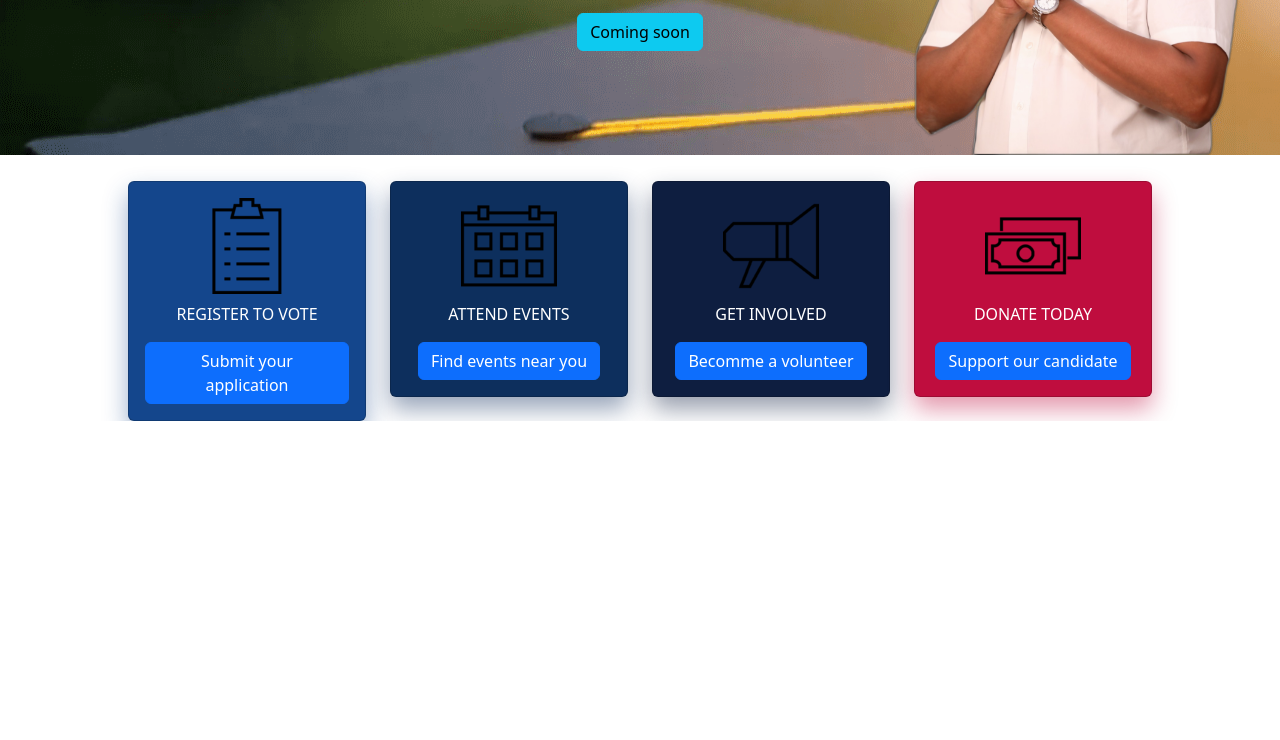
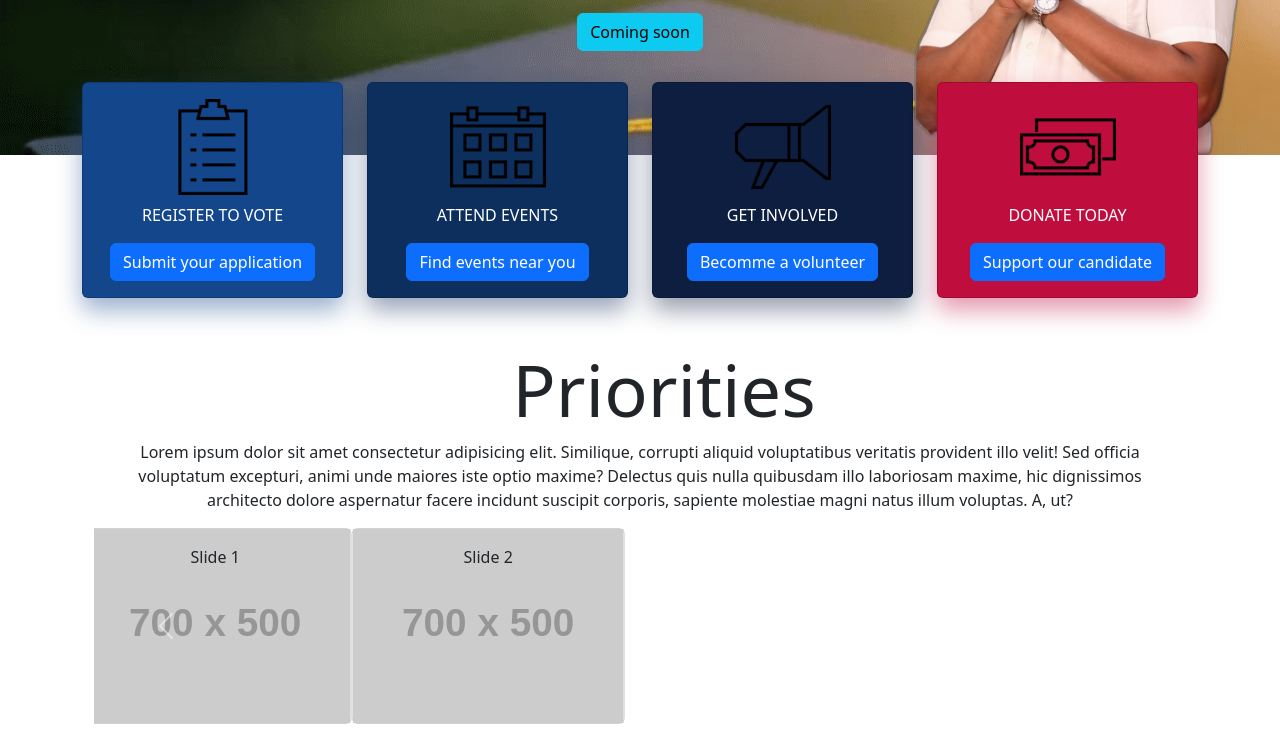
Before and after one commit to nitish-arali/2, a plain HTML site: page index.html in a window 1280 px wide. Shown: the part 459-1199 px from the top of the page. Before the commit the page ends 880 px from the top, so only its background shows below. Drawn offline with nearby package versions, Linux system fonts and the light colour scheme; placeholder pictures from the web are drawn by us.

Commit message:
third comit

```diff
--- a/index.html
+++ b/index.html
@@ -12,7 +12,7 @@
   </head>
   <body>
     <!-- Navbar -->
-    <div class="container">
+    <div class="container" style="position: relative">
       <header
         class="d-flex flex-wrap justify-content-center py-3 mb-4 border-bottom"
       >
@@ -41,12 +41,12 @@
     </div>
     <!-- Main Content -->
     <div
-      class="position-relative overflow-hidden  p-md-2 m-md--3 text-center bgimage"
+      class="position-relative overflow-hidden p-md-2 m-md--3 text-center bgimage"
     >
       <!-- <img src="./assets/bg2.png" alt="An image displaying Graduates" class="bg-image" /> -->
       <div class="col-md-5 p-lg-5 mx-auto my-5">
-        <h1 class="display-4 fw-normal" style="color: black;">ಆತ್ಮೀಯರೇ,</h1>
-        <p class="lead fw-normal" style="color: white;">
+        <h1 class="display-4 fw-normal" style="color: black">ಆತ್ಮೀಯರೇ,</h1>
+        <p class="lead fw-normal" style="color: white">
           ನಮ್ಮೆಲ್ಲರ ಒತ್ತಾಸೆಯಂತೆ ಶ್ರೀಯುತ ನೀಲಕಂಠ ಆರ್ ಗೌಡ ರವರು ಮುಂಬರುವ 2024ರ ರಾಜ್ಯ
           ವಿಧಾನಪರಿಷತ್ ಚುನಾವಣೆಯಲ್ಲಿ ಬೆಂಗಳೂರು ಪದವೀಧರ ಕ್ಷೇತ್ರದಿಂದ ಸ್ಪರ್ಧಿಸಲಿದ್ದಾರೆ
           ಅಜಾತಶತ್ರುವೆಂದೆ ಬಿಂಬಿತವಾಗಿರುವ ಸರಳ, ಸೌಮ್ಯ ಹಾಗೂ ಪ್ರಮಾಣಿಕರಾದ ಶ್ರೀಯುತ
@@ -60,11 +60,8 @@
       </div>
     </div>
     <div class="container text-center">
-      <div
-        class="row"
-        style="position: absolute; top: 80%; left: 10%; right: 10%"
-      >
-        <div class="col-sm-3">
+      <div class="row row-cols-2 row-cols-lg-4 gy-3" style="margin-top: -8%">
+        <div class="col">
           <div
             class="card"
             style="
@@ -85,7 +82,7 @@
             </div>
           </div>
         </div>
-        <div class="col-sm-3">
+        <div class="col">
           <div
             class="card"
             style="
@@ -106,7 +103,7 @@
             </div>
           </div>
         </div>
-        <div class="col-sm-3">
+        <div class="col">
           <div
             class="card"
             style="
@@ -127,7 +124,7 @@
             </div>
           </div>
         </div>
-        <div class="col-sm-3">
+        <div class="col">
           <div
             class="card"
             style="
@@ -144,13 +141,107 @@
                 <img src="./assets/icon4.png" alt="" />
               </div>
               <p class="card-text">DONATE TODAY</p>
-              <a href="#" class="btn btn-primary">Support our candidate</a>
+              <a href="#" class="btn btn-primary" style="position: relative"
+                >Support our candidate</a
+              >
             </div>
           </div>
         </div>
       </div>
     </div>
 
+    <!-- 2nd content -->
+    <div class="container text-center">
+      <h1 class="display-2 mt-5 ms-5">Priorities</h1>
+      <div class="display ms-5 me-5 mt-2">
+        Lorem ipsum dolor sit amet consectetur adipisicing elit. Similique,
+        corrupti aliquid voluptatibus veritatis provident illo velit! Sed
+        officia voluptatum excepturi, animi unde maiores iste optio maxime?
+        Delectus quis nulla quibusdam illo laboriosam maxime, hic dignissimos
+        architecto dolore aspernatur facere incidunt suscipit corporis, sapiente
+        molestiae magni natus illum voluptas. A, ut?
+      </div>
+    </div>
+
+    <!-- 3rd content multi item per slide -->
+    <div class="container-fluid">
+    <div class="container text-center my-3">
+      <div class="row mx-auto my-auto justify-content-center">
+        <div id="recipeCarousel" class="carousel slide" data-bs-ride="carousel">
+          <div class="carousel-inner" role="listbox">
+            <div class="carousel-item active">
+              <div class="col-md-3">
+                <div class="card">
+                  <div class="card-img">
+                    <img src="https://via.placeholder.com/700x500.png/CB997E/333333?text=1" class="img-fluid">
+                  </div>
+                  <div class="card-img-overlay">Slide 1</div>
+                </div>
+              </div>
+            </div>
+            <div class="carousel-item">
+              <div class="col-md-3">
+                <div class="card">
+                  <div class="card-img">
+                    <img src="https://via.placeholder.com/700x500.png/DDBEA9/333333?text=2" class="img-fluid">
+                  </div>
+                  <div class="card-img-overlay">Slide 2</div>
+                </div>
+              </div>
+            </div>
+            <div class="carousel-item">
+              <div class="col-md-3">
+                <div class="card">
+                  <div class="card-img">
+                    <img src="https://via.placeholder.com/700x500.png/FFE8D6/333333?text=3" class="img-fluid">
+                  </div>
+                  <div class="card-img-overlay">Slide 3</div>
+                </div>
+              </div>
+            </div>
+            <div class="carousel-item">
+              <div class="col-md-3">
+                <div class="card">
+                  <div class="card-img">
+                    <img src="https://via.placeholder.com/700x500.png/B7B7A4/333333?text=4" class="img-fluid">
+                  </div>
+                  <div class="card-img-overlay">Slide 4</div>
+                </div>
+              </div>
+            </div>
+            <div class="carousel-item">
+              <div class="col-md-3">
+                <div class="card">
+                  <div class="card-img">
+                    <img src="https://via.placeholder.com/700x500.png/A5A58D/333333?text=5" class="img-fluid">
+                  </div>
+                  <div class="card-img-overlay">Slide 5</div>
+                </div>
+              </div>
+            </div>
+            <div class="carousel-item">
+              <div class="col-md-3">
+                <div class="card">
+                  <div class="card-img">
+                    <img src="https://via.placeholder.com/700x500.png/6B705C/eeeeee?text=6" class="img-fluid">
+                  </div>
+                  <div class="card-img-overlay">Slide 6</div>
+                </div>
+              </div>
+            </div>
+          </div>
+          <a class="carousel-control-prev bg-transparent w-aut" href="#recipeCarousel" role="button" data-bs-slide="prev">
+            <span class="carousel-control-prev-icon" aria-hidden="true"></span>
+          </a>
+          <a class="carousel-control-next bg-transparent w-aut" href="#recipeCarousel" role="button" data-bs-slide="next">
+            <span class="carousel-control-next-icon" aria-hidden="true"></span>
+          </a>
+        </div>
+      </div>
+    </div>
+  </div>
+
+
 
 
     <script src="https://cdn.jsdelivr.net/npm/bootstrap@5.2.3/dist/js/bootstrap.bundle.min.js"></script>
--- a/style.css
+++ b/style.css
@@ -17,3 +17,38 @@
   background-image: url(./assets/bgImg-1.png);
   background-repeat: no-repeat;
 }
+/* carousel */
+@media (max-width: 767px) {
+  .carousel-inner .carousel-item > div {
+    display: none;
+  }
+  .carousel-inner .carousel-item > div:first-child {
+    display: block;
+  }
+}
+
+.carousel-inner .carousel-item.active,
+.carousel-inner .carousel-item-next,
+.carousel-inner .carousel-item-prev {
+  display: flex;
+}
+
+/* medium and up screens */
+@media (min-width: 768px) {
+
+  .carousel-inner .carousel-item-end.active,
+  .carousel-inner .carousel-item-next {
+    transform: translateX(25%);
+  }
+
+  .carousel-inner .carousel-item-start.active,
+  .carousel-inner .carousel-item-prev {
+    transform: translateX(-25%);
+  }
+}
+
+.carousel-inner .carousel-item-end,
+.carousel-inner .carousel-item-start {
+  transform: translateX(0);
+}
+/* carousel */
```
Also changed, not shown: script.js (+15 -0 lines).
